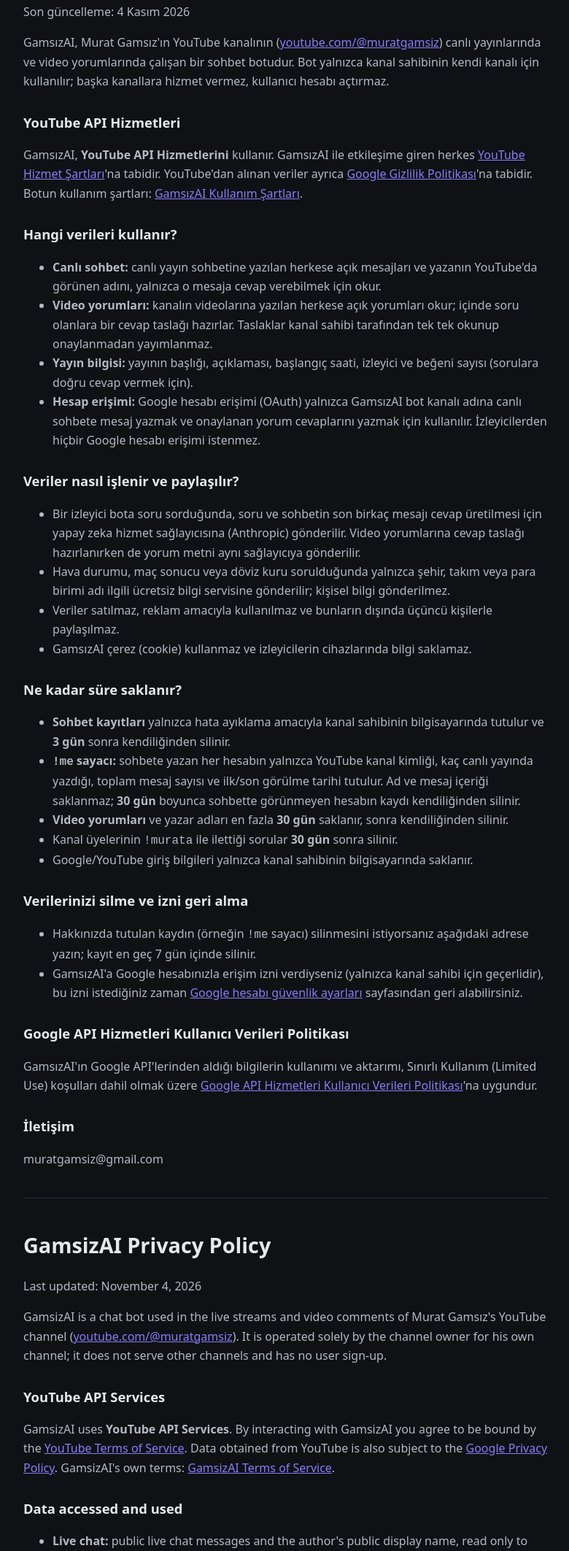
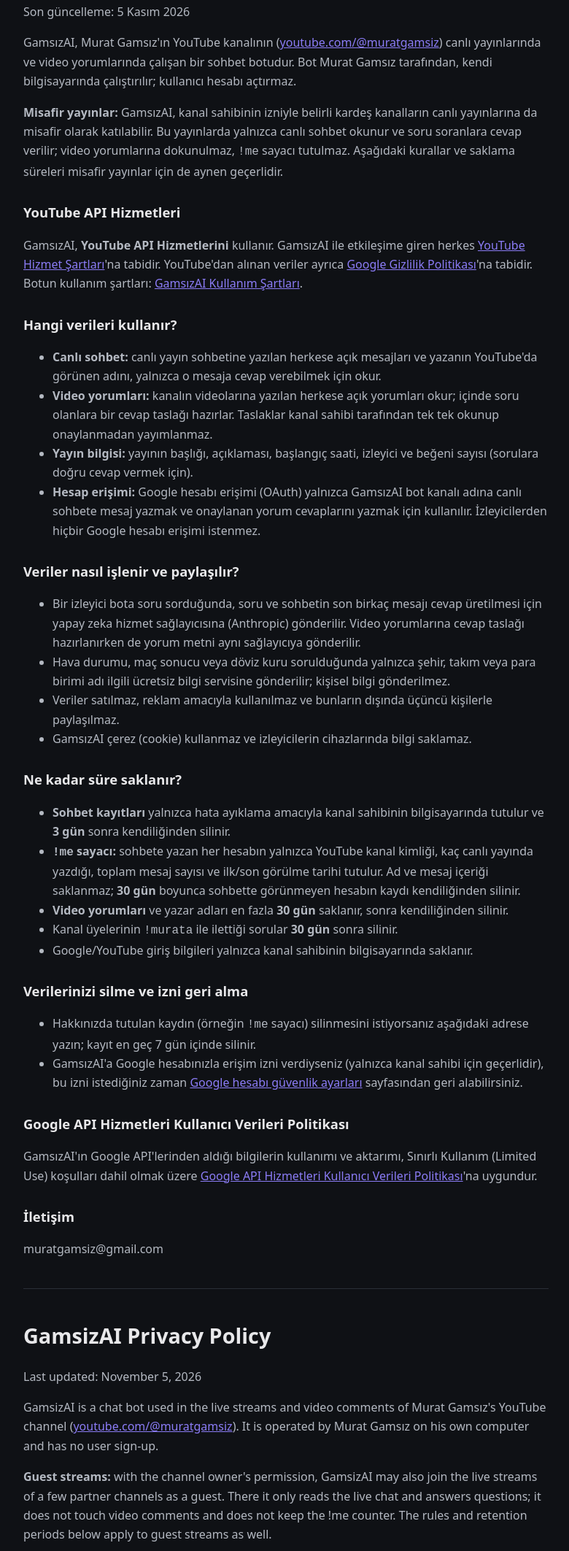
Before and after one commit to gamsizm/gamsizm.github.io, a plain HTML site: page privacy.html in a window 1280 px wide. Shown: the part 131-2256 px from the top of the page at 73% size, without its empty margins (248-1028 px from the left). Drawn offline with Linux system fonts and the light colour scheme.

Commit message:
privacy.html: misafir yayinlar

```diff
--- a/privacy.html
+++ b/privacy.html
@@ -15,8 +15,9 @@
 <body>
 <main>
 <h1>GamsızAI Gizlilik Politikası</h1>
-<p>Son güncelleme: 4 Kasım 2026</p>
-<p>GamsızAI, Murat Gamsız'ın YouTube kanalının (<a href="https://www.youtube.com/@muratgamsiz">youtube.com/@muratgamsiz</a>) canlı yayınlarında ve video yorumlarında çalışan bir sohbet botudur. Bot yalnızca kanal sahibinin kendi kanalı için kullanılır; başka kanallara hizmet vermez, kullanıcı hesabı açtırmaz.</p>
+<p>Son güncelleme: 5 Kasım 2026</p>
+<p>GamsızAI, Murat Gamsız'ın YouTube kanalının (<a href="https://www.youtube.com/@muratgamsiz">youtube.com/@muratgamsiz</a>) canlı yayınlarında ve video yorumlarında çalışan bir sohbet botudur. Bot Murat Gamsız tarafından, kendi bilgisayarında çalıştırılır; kullanıcı hesabı açtırmaz.</p>
+<p><strong>Misafir yayınlar:</strong> GamsızAI, kanal sahibinin izniyle belirli kardeş kanalların canlı yayınlarına da misafir olarak katılabilir. Bu yayınlarda yalnızca canlı sohbet okunur ve soru soranlara cevap verilir; video yorumlarına dokunulmaz, <code>!me</code> sayacı tutulmaz. Aşağıdaki kurallar ve saklama süreleri misafir yayınlar için de aynen geçerlidir.</p>
 
 <h2>YouTube API Hizmetleri</h2>
 <p>GamsızAI, <strong>YouTube API Hizmetlerini</strong> kullanır. GamsızAI ile etkileşime giren herkes <a href="https://www.youtube.com/t/terms">YouTube Hizmet Şartları</a>'na tabidir. YouTube'dan alınan veriler ayrıca <a href="https://policies.google.com/privacy">Google Gizlilik Politikası</a>'na tabidir. Botun kullanım şartları: <a href="terms.html">GamsızAI Kullanım Şartları</a>.</p>
@@ -58,8 +59,9 @@
 <p>muratgamsiz@gmail.com</p>
 <hr>
 <h1>GamsizAI Privacy Policy</h1>
-<p>Last updated: November 4, 2026</p>
-<p>GamsizAI is a chat bot used in the live streams and video comments of Murat Gamsız's YouTube channel (<a href="https://www.youtube.com/@muratgamsiz">youtube.com/@muratgamsiz</a>). It is operated solely by the channel owner for his own channel; it does not serve other channels and has no user sign-up.</p>
+<p>Last updated: November 5, 2026</p>
+<p>GamsizAI is a chat bot used in the live streams and video comments of Murat Gamsız's YouTube channel (<a href="https://www.youtube.com/@muratgamsiz">youtube.com/@muratgamsiz</a>). It is operated by Murat Gamsız on his own computer and has no user sign-up.</p>
+<p><strong>Guest streams:</strong> with the channel owner's permission, GamsizAI may also join the live streams of a few partner channels as a guest. There it only reads the live chat and answers questions; it does not touch video comments and does not keep the !me counter. The rules and retention periods below apply to guest streams as well.</p>
 <h2>YouTube API Services</h2>
 <p>GamsizAI uses <strong>YouTube API Services</strong>. By interacting with GamsizAI you agree to be bound by the <a href="https://www.youtube.com/t/terms">YouTube Terms of Service</a>. Data obtained from YouTube is also subject to the <a href="https://policies.google.com/privacy">Google Privacy Policy</a>. GamsizAI's own terms: <a href="terms.html">GamsizAI Terms of Service</a>.</p>
 <h2>Data accessed and used</h2>
```
